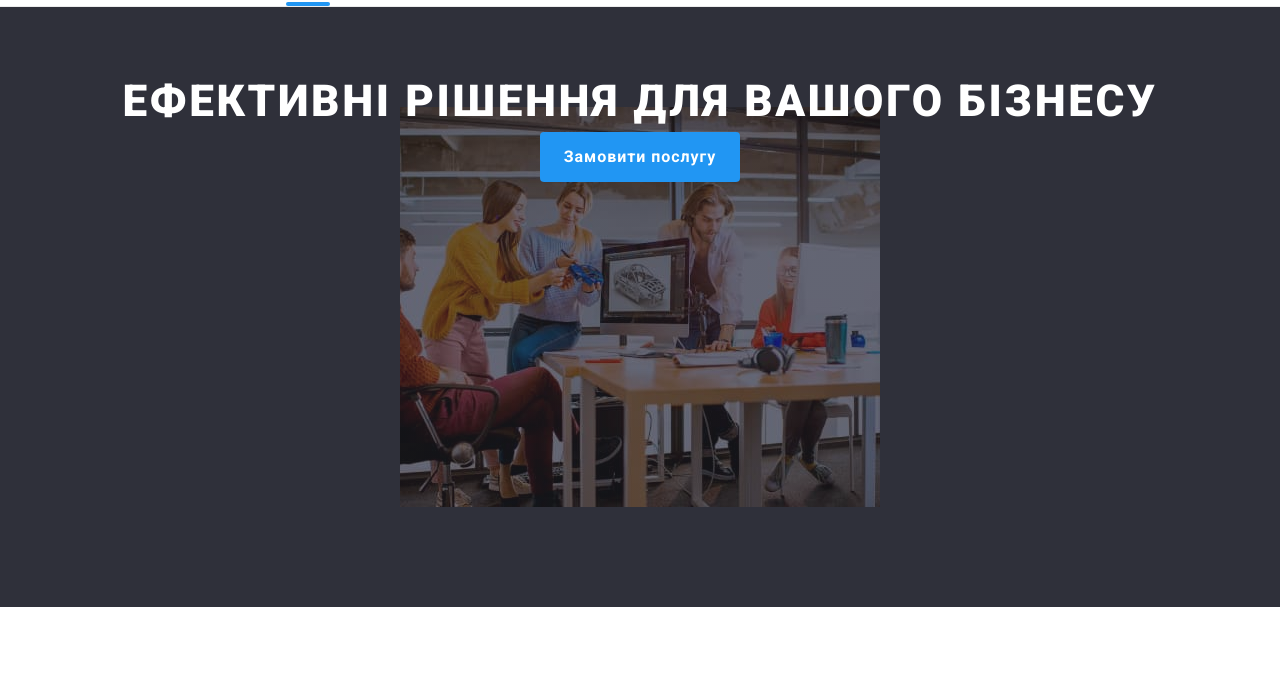
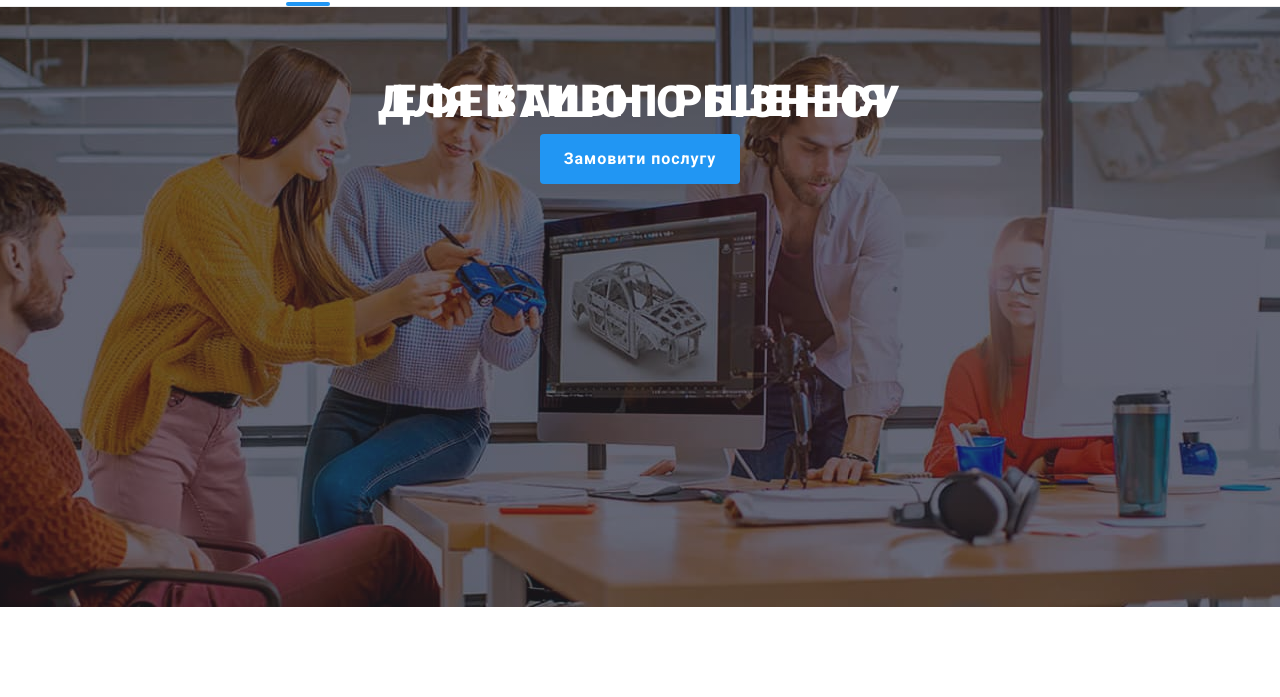
Before and after one commit to OlexiiHubar/goit-markup-hw-08, a plain HTML site: page index.html in a window 1280 px wide. Shown: the part 74-771 px from the top of the page. Drawn offline with nearby package versions, Linux system fonts and the light colour scheme.

Commit message:
Оновлення фону героя

```diff
--- a/sass/layouts/_hero.scss
+++ b/sass/layouts/_hero.scss
@@ -12,9 +12,19 @@
     background-position: center;
     @include tablet {
         height: 459px;
+        background-image: linear-gradient(to right, $hero-gradient, $hero-gradient), url(../../images/header-tablet-1x.jpg);
+        @include retina {
+            background-image: linear-gradient(to right, $hero-gradient, $hero-gradient), url(../../images/header-tablet-2x.jpg);
+            background-size: cover;
+        }
     }
     @include desktop {
         height: 600px;
+        background-image: linear-gradient(to right, $hero-gradient, $hero-gradient), url(../../images/header-desktop-1x.jpg);
+        @include retina {
+            background-image: linear-gradient(to right, $hero-gradient, $hero-gradient), url(../../images/header-desktop-2x.jpg);
+            background-size: cover;
+        }
     }
 }
 
@@ -37,7 +47,7 @@
         text-align: center;
     }
     @include desktop {
-
+        width: 600px;
         font-weight: 900;
         font-size: 44px;
         line-height: 1.36px;
```
Also changed, not shown: css/main.css, css/main.min.css, 2 other files.
